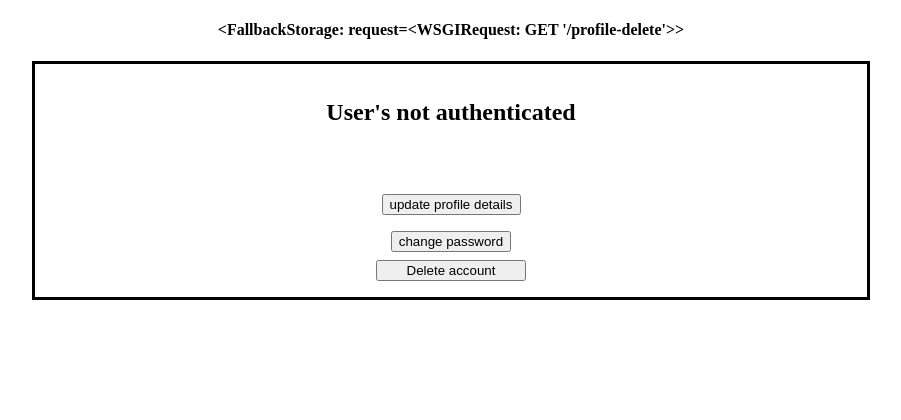
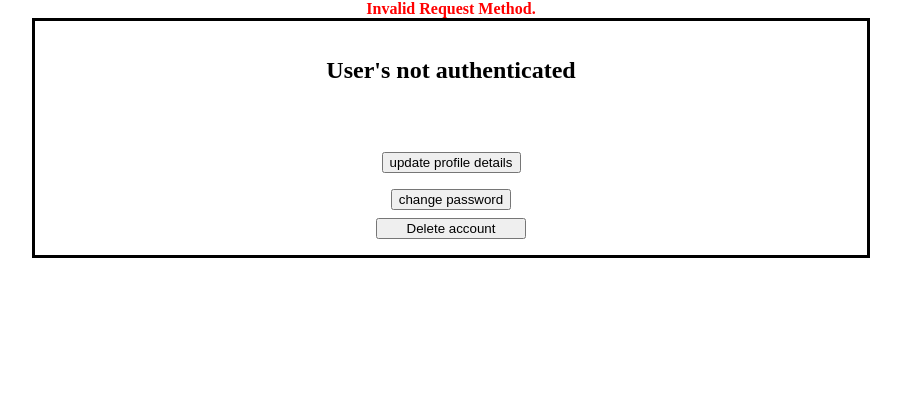
Before and after one commit to davidburchakov/bookshop, a Django app: page /profile-delete in a window 1280 px wide. Shown: the part 94-514 px from the top of the page, without its empty margins (189-1090 px from the left). Run offline with Django 5.2, Linux system fonts and the light colour scheme; parts of the project's set-up code (start-up, migrations or seed data) failed here and were passed over.

Commit message:
feedback messages

```diff
--- a/shopapp/static/css/profile.css
+++ b/shopapp/static/css/profile.css
@@ -28,3 +28,11 @@ main{
 .profile .btn-delete{
     width: 150px;
 }
+
+.success{
+    color: green;
+}
+
+.error{
+    color: red;
+}
--- a/shopapp/templates/user/profile.html
+++ b/shopapp/templates/user/profile.html
@@ -5,7 +5,15 @@
 {% endblock %}
 {% block main %}
     <main>
-        <h4>{{ messages }}</h4>
+        {% if messages %}
+            <div class="messages">
+                {% for message in messages %}
+                    <div class="{{ message.tags }}">
+                        <b>{{ message }}</b>
+                    </div>
+                {% endfor %}
+            </div>
+        {% endif %}
         <section class="profile">
             {% if user.is_authenticated %}
                 <h2>Profile {{ user.username }}</h2>
--- a/shopapp/views/user_view.py
+++ b/shopapp/views/user_view.py
@@ -158,9 +158,14 @@ def profile_update_view(request: HttpRequest):
         form = UserUpdateForm(request.POST, instance=request.user)
         if form.is_valid():
             form.save()
+            messages.success(request, "Profile updated successfully!")
+            return redirect('profile')
+        else:
+            messages.error(request, "The form is not valid!")
             return redirect('profile')
     else:
         form = UserUpdateForm(instance=request.user)
+        messages.error(request, "Error occurred while updating the profile")
     return render(request, 'user/profile-update.html', {'form': form})
 
 
```
